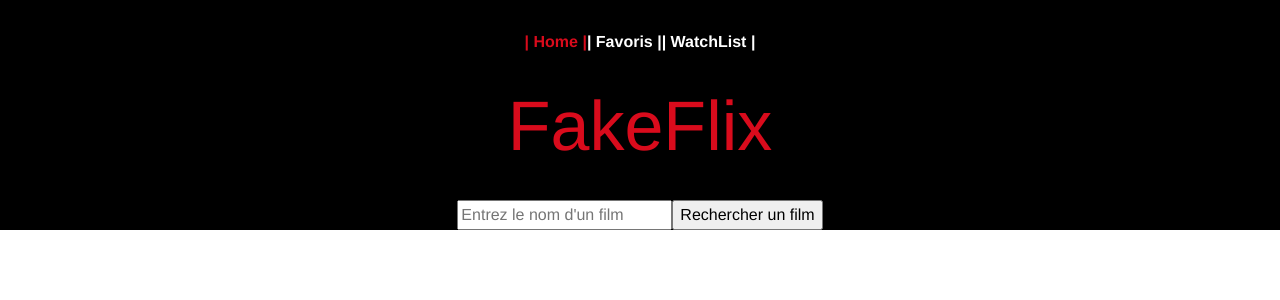
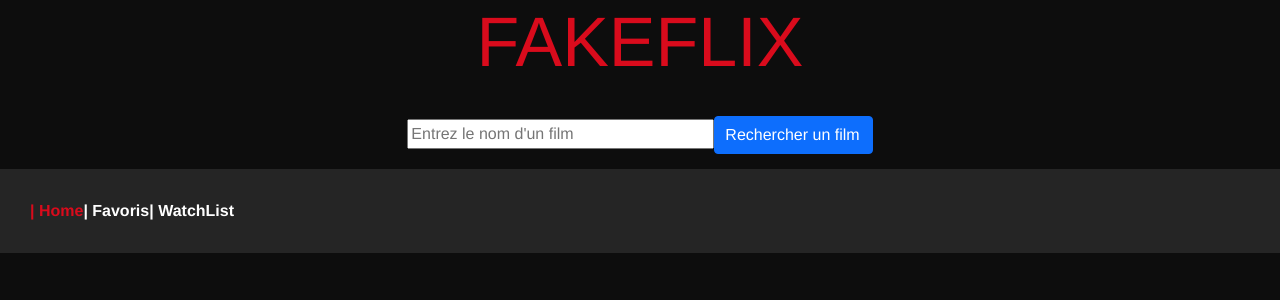
Before and after one commit to KamalusXYZ/fakeflix, a Vue app: page / in a window 1280 px wide. Shown: the top 300 px of the page. Built offline with nearby package versions, Linux system fonts and the light colour scheme.

Commit message:
mise a jour

```diff
--- a/src/App.vue
+++ b/src/App.vue
@@ -1,23 +1,28 @@
 <template>
   <div id="app">
-    <nav>
-      <router-link to="/">| Home |</router-link>
-      <router-link to="/favoris">| Favoris |</router-link>
-      <router-link to="/a-voir">| WatchList |</router-link>
+    <router-view />
+
+    <nav class="menu">
+      <router-link to="/">| Home </router-link>
+      <router-link to="/favoris">| Favoris </router-link>
+      <router-link to="/a-voir">| WatchList </router-link>
     </nav>
-    <router-view />
   </div>
 </template>
 
 
-<style>
+<style >
+body {
+  background-color: #0d0d0d;
+}
+
 #app {
   font-family: Avenir, Helvetica, Arial, sans-serif;
   -webkit-font-smoothing: antialiased;
   -moz-osx-font-smoothing: grayscale;
   text-align: center;
   color: white;
-  background-color: black;
+  background-color: #0d0d0d;
 }
 
 nav {
@@ -32,4 +37,12 @@ nav a {
 nav a.router-link-exact-active {
   color: #d90b1c;
 }
+
+.menu {
+  background: rgb(37, 37, 37);
+  min-height: 50px;
+  display: flex;
+  justify-content: left;
+  margin-top: 15px;
+}
 </style>
--- a/src/router/index.js
+++ b/src/router/index.js
@@ -3,6 +3,7 @@ import VueRouter from 'vue-router'
 import HomeView from '../views/HomeView.vue'
 import FavoriteView from '@/views/FavoriteView'
 import WatchList from '@/views/WatchList'
+import MoviePage from '@/views/MoviePage'
 
 Vue.use(VueRouter)
 
@@ -21,6 +22,11 @@ const routes = [{
     name: 'watchlist',
     component: WatchList
   },
+  {
+    path: '/film/:id',
+    name: 'movie',
+    component: MoviePage
+  },
 
 
 
--- a/src/views/HomeView.vue
+++ b/src/views/HomeView.vue
@@ -1,20 +1,42 @@
 <template>
   <div class="home">
-    <h2>FakeFlix</h2>
+    <h2>FAKEFLIX</h2>
     <br />
     <!-- <search-result-cmp msg="Welcome to Your Vue.js App" /> -->
     <!-- <caroussel-cmp />
     <bandeau-cmp /> -->
 
-    <input placeholder="Entrez le nom d'un film" v-model="search" type="text" />
-    <input v-on:click="SearchMovie" type="submit" value="Rechercher un film" />
+    <input
+      size="30"
+      v-on:keydown.enter="SearchMovie"
+      placeholder="Entrez le nom d'un film"
+      v-model="search"
+      type="text"
+    />
+    <input
+      class="btn btn-primary"
+      v-on:click="SearchMovie"
+      type="submit"
+      value="Rechercher un film"
+    />
 
     <div class="resultat">
       <div class="thumbnailmovie" v-for="movie of movies" :key="movie.id">
-        <a href="">{{ movie.title }}</a>
-        <a href=""
-          ><img :src="posterUrl(movie.poster_path)" alt="movie.title"
-        /></a>
+        <div class="titre">
+          <a :href="MovieUrl(movie.id)">{{ movie.title }}</a>
+        </div>
+        <a :href="MovieUrl(movie.id)"
+          ><img
+            v-if="movie.poster_path"
+            :src="posterUrl(movie.poster_path)"
+            alt="movie.title"
+          />
+          <img
+            v-else
+            src="https://webboy.fr/wp-content/uploads/2022/03/image-non-disponible.png"
+            alt="movie.title"
+          />
+        </a>
       </div>
     </div>
   </div>
@@ -44,7 +66,7 @@ export default {
   methods: {
     SearchMovie: function () {
       fetch(
-        "https://api.themoviedb.org/3/search/movie?api_key=16339e3d2f16c3253b083ac43d403e38&page=1&query=" +
+        "https://api.themoviedb.org/3/search/movie?api_key=16339e3d2f16c3253b083ac43d403e38&page=8&query=" +
           this.search
       )
         .then((response) => response.json())
@@ -59,6 +81,10 @@ export default {
 
     posterUrl: function (posterPath) {
       return `https://image.tmdb.org/t/p/original${posterPath}`;
+    },
+
+    MovieUrl: function (moviePath) {
+      return `film/${moviePath}`;
     },
   },
 };
@@ -79,7 +105,7 @@ h2 {
   width: 270px;
   padding: 5px 5px 30px 5px;
   width: 260px;
-  font-size: 20px;
+
   font-weight: bold;
   font-family: -apple-system, BlinkMacSystemFont, "Segoe UI", Roboto, Oxygen,
     Ubuntu, Cantarell, "Open Sans", "Helvetica Neue", sans-serif;
@@ -100,9 +126,19 @@ img {
   margin: 0 auto;
   text-align: center;
 
-  background-color: black;
+  background-color: #0d0d0d;
   color: white;
 
   border-radius: 3px;
 }
+.titre {
+  height: 45px;
+  word-spacing: -1px;
+  line-height: 16px;
+  font-size: 18px;
+}
+
+.btn {
+  padding-left: 10px;
+}
 </style>
--- /dev/null
+++ b/src/views/MoviePage.vue
@@ -0,0 +1,33 @@
+<template>
+  <div>
+    <h1>Page de films</h1>
+    <p>Charger les information du film XXXXX (id)</p>
+    <!-- console.log(this.$route.params.id) -->
+  </div>
+</template>
+
+<script>
+export default {
+  name: "HomeView",
+
+  methods: {
+    displayMovieId: function () {
+      fetch(
+        "https://api.themoviedb.org/3/search/movie?api_key=16339e3d2f16c3253b083ac43d403e38&page=8&query=" +
+          this.search
+      )
+        .then((response) => response.json())
+        .then((movies) => {
+          console.log(movies);
+          this.movies = movies.results;
+        })
+        .catch((e) => {
+          console.error("ERREUR", e);
+        });
+    },
+  },
+};
+</script>
+
+<style >
+</style>
```
